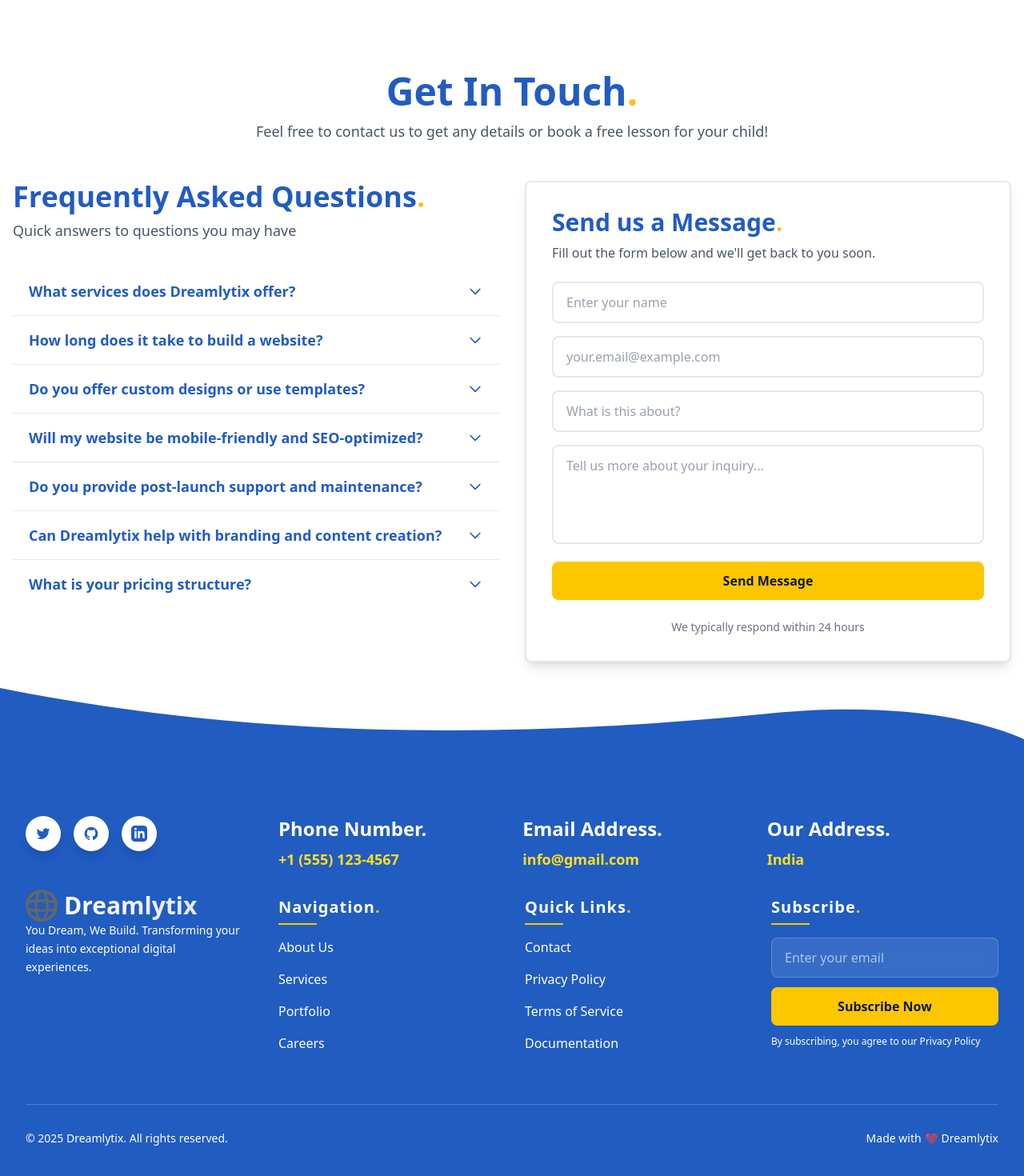
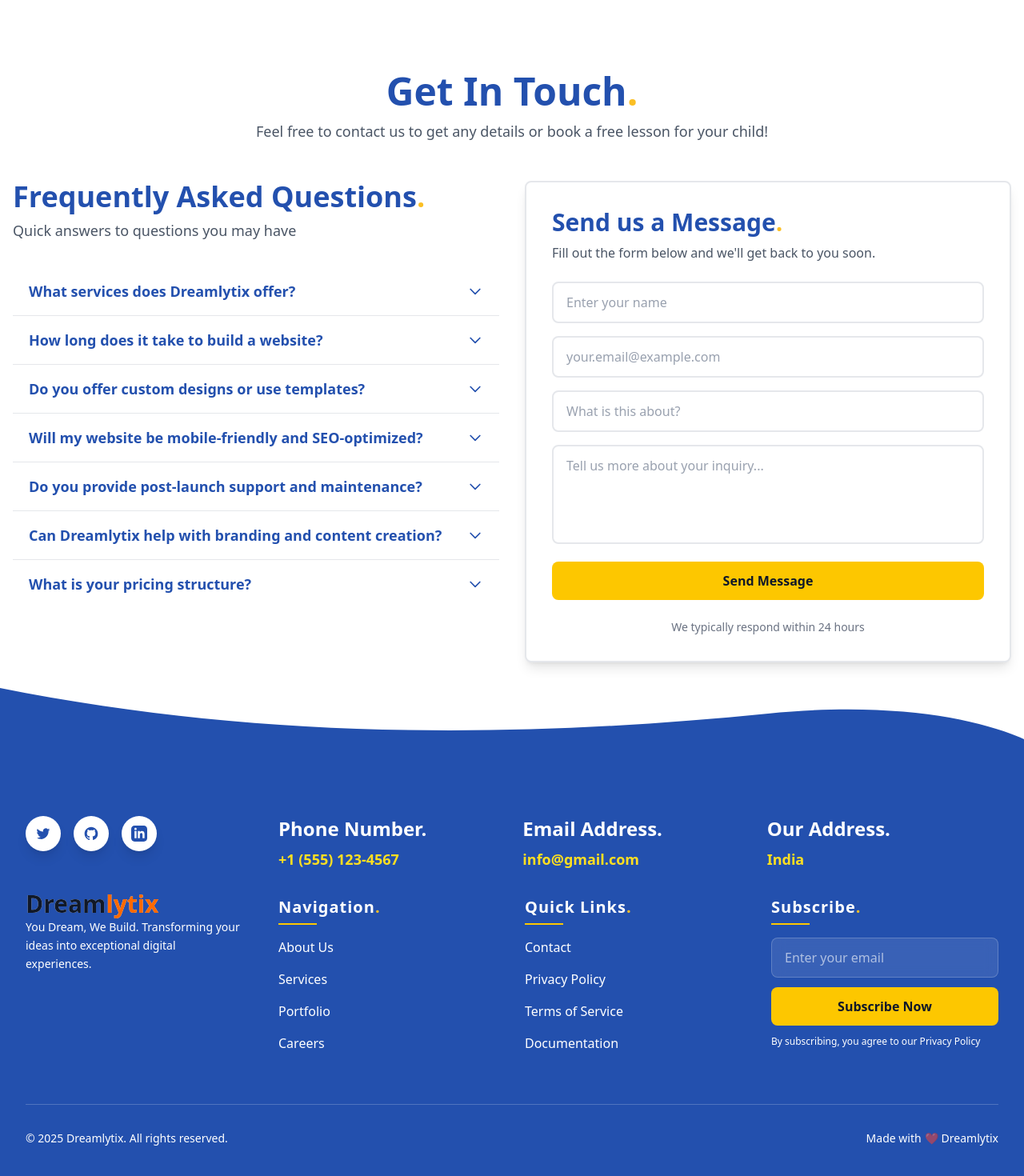
Before and after one commit to Dreamlytix/dreamlytix-next, a Next.js app: page / in a window 1280 px wide. Shown: the part 4656-6126 px from the top of the page at 80% size. Built offline with nearby package versions, Linux system fonts and the light colour scheme.

Commit message:
color code

```diff
--- a/src/components/layout/Footer.tsx
+++ b/src/components/layout/Footer.tsx
@@ -7,7 +7,7 @@ export default function Footer() {
     const currentYear = new Date().getFullYear();
 
     return (
-        <footer className="relative" style={{ backgroundColor: '#215cc1' }}>
+        <footer className="relative" style={{ backgroundColor: '#2350AE' }}>
             <div className="absolute top-0 left-0 w-full overflow-hidden leading-none -translate-y-full">
                 <svg
                     className="relative block w-full h-24"
@@ -17,7 +17,7 @@ export default function Footer() {
                 >
                     <path
                         d="M0,0 C300,80 600,80 900,40 C1050,20 1150,50 1200,80 L1200,120 L0,120 Z"
-                        style={{ fill: '#215cc1' }}
+                        style={{ fill: '#2350AE' }}
                     />
                 </svg>
             </div>
@@ -31,13 +31,16 @@ export default function Footer() {
                             <SocialLink href="#" label="LinkedIn" icon="linkedin" />
                         </div>
                         <Link href="/" className="flex items-center space-x-2 group">
-                            <Image
+                            {/* <Image
                                 src={logo}
                                 alt="Dreamlytix Logo"
                                 className="w-10 h-10 object-contain"
-                            />
+                            /> */}
                             <h2 className="text-3xl font-bold bg-gradient-to-r from-white to-gray-200 bg-clip-text text-transparent group-hover:from-gray-100 group-hover:to-white transition-all duration-300">
-                                Dreamlytix
+                                <Link href="/" className="text-3xl font-bold">
+                                    <span className="text-gray-900">Dream</span>
+                                    <span className="text-orange-500">lytix</span>
+                                </Link>
                             </h2>
                         </Link>
                         <p className="text-white text-sm leading-relaxed mb-6">
@@ -184,7 +187,7 @@ function SocialLink({ href, label, icon }: { href: string; label: string; icon:
             href={href}
             className="bg-white rounded-full p-3 transition-all duration-300 transform hover:scale-110 hover:-translate-y-1 inline-block shadow-lg"
             aria-label={label}
-            style={{ color: '#215cc1' }}
+            style={{ color: '#2350AE' }}
         >
             {getIcon(icon)}
         </a>
--- a/src/components/sections/Contact/Contact.tsx
+++ b/src/components/sections/Contact/Contact.tsx
@@ -92,7 +92,7 @@ export default function Contact() {
             <div className="max-w-7xl mx-auto">
                 {/* Header */}
                 <div className="text-center mb-12">
-                    <h1 className="text-4xl md:text-5xl font-bold mb-3" style={{ color: '#215cc1' }}>
+                    <h1 className="text-4xl md:text-5xl font-bold mb-3" style={{ color: '#2350AE' }}>
                         Get In Touch<span style={{ color: '#fbbf24' }}>.</span>
                     </h1>
                     <p className="text-gray-600 text-base md:text-lg max-w-2xl mx-auto">
@@ -105,7 +105,7 @@ export default function Contact() {
                     {/* FAQ Section */}
                     <div className="space-y-0">
                         <div className="mb-8">
-                            <h2 className="text-3xl md:text-4xl font-bold mb-2" style={{ color: '#215cc1' }}>
+                            <h2 className="text-3xl md:text-4xl font-bold mb-2" style={{ color: '#2350AE' }}>
                                 Frequently Asked Questions<span style={{ color: '#fbbf24' }}>.</span>
                             </h2>
                             <p className="text-gray-600 text-base md:text-lg">Quick answers to questions you may have</p>
@@ -118,14 +118,14 @@ export default function Contact() {
                                         onClick={() => toggleFaq(index)}
                                         className="w-full px-5 py-4 text-left flex items-center justify-between transition-colors duration-200 bg-white hover:bg-gray-50"
                                     >
-                                        <span className="font-semibold text-base md:text-lg pr-4" style={{ color: '#215cc1' }}>
+                                        <span className="font-semibold text-base md:text-lg pr-4" style={{ color: '#2350AE' }}>
                                             {faq.question}
                                         </span>
                                         <svg
                                             className={`w-5 h-5 flex-shrink-0 transition-transform duration-200 ${activeFaq === index ? 'rotate-180' : ''
                                                 }`}
                                             fill="none"
-                                            stroke="#215cc1"
+                                            stroke="#2350AE"
                                             viewBox="0 0 24 24"
                                         >
                                             <path strokeLinecap="round" strokeLinejoin="round" strokeWidth={2} d="M19 9l-7 7-7-7" />
@@ -154,14 +154,14 @@ export default function Contact() {
                                         <path strokeLinecap="round" strokeLinejoin="round" strokeWidth={2} d="M5 13l4 4L19 7" />
                                     </svg>
                                 </div>
-                                <h3 className="text-2xl md:text-3xl font-bold mb-2 md:mb-3" style={{ color: '#215cc1' }}>
+                                <h3 className="text-2xl md:text-3xl font-bold mb-2 md:mb-3" style={{ color: '#2350AE' }}>
                                     Message Sent!
                                 </h3>
                                 <p className="text-gray-600 text-base md:text-lg">We'll get back to you within 24 hours.</p>
                             </div>
                         ) : (
                             <>
-                                <h2 className="text-2xl md:text-3xl font-bold mb-1 md:mb-2" style={{ color: '#215cc1' }}>
+                                <h2 className="text-2xl md:text-3xl font-bold mb-1 md:mb-2" style={{ color: '#2350AE' }}>
                                     Send us a Message<span style={{ color: '#fbbf24' }}>.</span>
                                 </h2>
                                 <p className="text-gray-600 text-sm md:text-base mb-6">Fill out the form below and we'll get back to you soon.</p>
```
